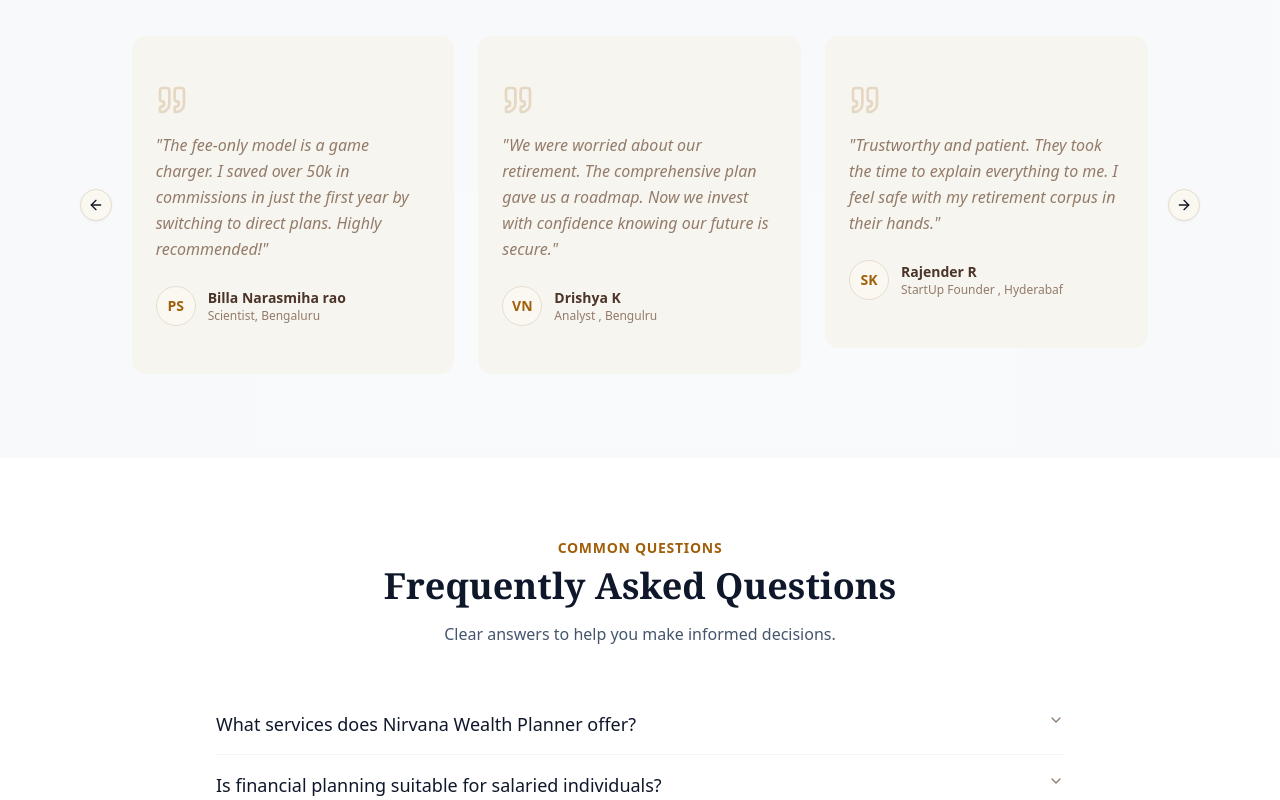
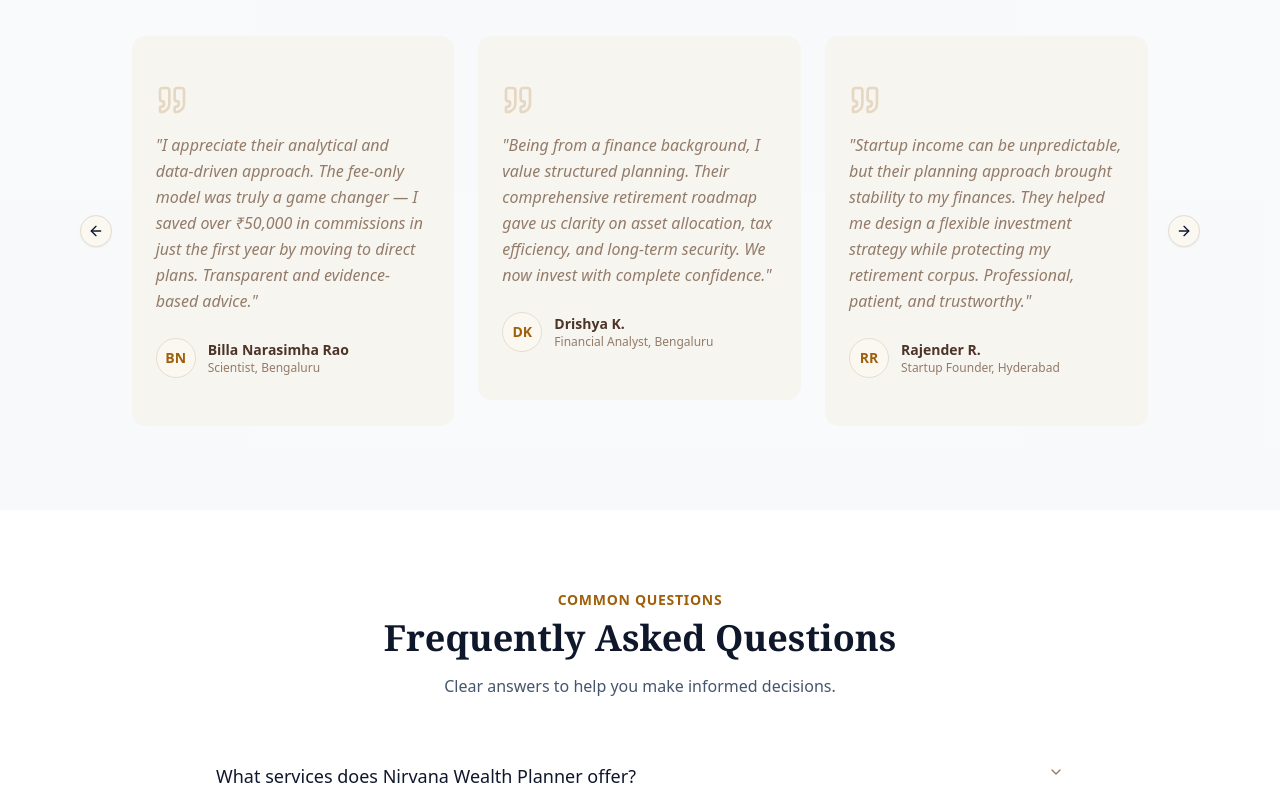
Before and after one commit to balumanthena/Nirvaana, a Next.js app: page / in a window 1280 px wide. Shown: the part 4380-5180 px from the top of the page. Built offline with nearby package versions, Linux system fonts and the light colour scheme; a web font is replaced by a local one.

Commit message:
update testimonials content: clarity and professional tone

```diff
--- a/src/components/shared/ComplianceFooter.tsx
+++ b/src/components/shared/ComplianceFooter.tsx
@@ -25,9 +25,7 @@ export function ComplianceFooter() {
                             <p>{CONFIG.PHONE}</p>
                             <p>{CONFIG.EMAIL}</p>
                         </div>
-                        <p className="text-sm font-medium text-slate-700 mt-2">
-                            Serving clients in Karimnagar & Bangalore
-                        </p>
+
                     </div>
 
                     <div>
--- a/src/content/testimonials.ts
+++ b/src/content/testimonials.ts
@@ -2,37 +2,37 @@ export const TESTIMONIALS = [
     {
         name: "Anil G.",
         role: "Software Engineer, Hyderabad",
-        content: "I was blindly investing in random funds. WealthGuard helped me structure my investments towards my daughter's education. The clarity I have now is priceless.",
-        initials: "AR"
+        content: "As a software professional, I was investing without a structured goal. The team helped me realign my portfolio toward my daughter's education with clear timelines and risk management. The clarity and discipline I have now are invaluable.",
+        initials: "AG"
     },
     {
-        name: "Billa Narasmiha rao",
+        name: "Billa Narasimha Rao",
         role: "Scientist, Bengaluru",
-        content: "The fee-only model is a game charger. I saved over 50k in commissions in just the first year by switching to direct plans. Highly recommended!",
-        initials: "PS"
+        content: "I appreciate their analytical and data-driven approach. The fee-only model was truly a game changer — I saved over ₹50,000 in commissions in just the first year by moving to direct plans. Transparent and evidence-based advice.",
+        initials: "BN"
     },
     {
-        name: "Drishya K",
-        role: "Analyst , Bengulru",
-        content: "We were worried about our retirement. The comprehensive plan gave us a roadmap. Now we invest with confidence knowing our future is secure.",
-        initials: "VN"
+        name: "Drishya K.",
+        role: "Financial Analyst, Bengaluru",
+        content: "Being from a finance background, I value structured planning. Their comprehensive retirement roadmap gave us clarity on asset allocation, tax efficiency, and long-term security. We now invest with complete confidence.",
+        initials: "DK"
     },
     {
-        name: "Rajender R",
-        role: "StartUp Founder , Hyderabaf",
-        content: "Trustworthy and patient. They took the time to explain everything to me. I feel safe with my retirement corpus in their hands.",
-        initials: "SK"
+        name: "Rajender R.",
+        role: "Startup Founder, Hyderabad",
+        content: "Startup income can be unpredictable, but their planning approach brought stability to my finances. They helped me design a flexible investment strategy while protecting my retirement corpus. Professional, patient, and trustworthy.",
+        initials: "RR"
     },
     {
-        name: "Rahul K",
-        role: "Techincal Specalist , Bengulru",
-        content: "Fast, digital, and transparent. No paperwork headaches. The video calls are super productive. Best financial decision I made.",
-        initials: "AM"
+        name: "Rahul K.",
+        role: "Technical Specialist, Bengaluru",
+        content: "Everything is streamlined and digital. No unnecessary paperwork, clear documentation, and productive review calls. Their systematic investment strategy has simplified my financial life significantly.",
+        initials: "RK"
     },
     {
         name: "Karthik M.",
-        role: "Product Specalist , Bengulru",
-        content: "They understand the volatility of startup income. Helped me create a robust emergency fund and flexible investment plan.",
-        initials: "RT"
+        role: "Product Specialist, Bengaluru",
+        content: "Working in the startup ecosystem comes with income volatility. They helped me build a solid emergency fund and a diversified long-term investment plan. I now feel financially resilient and prepared.",
+        initials: "KM"
     }
 ];
```
